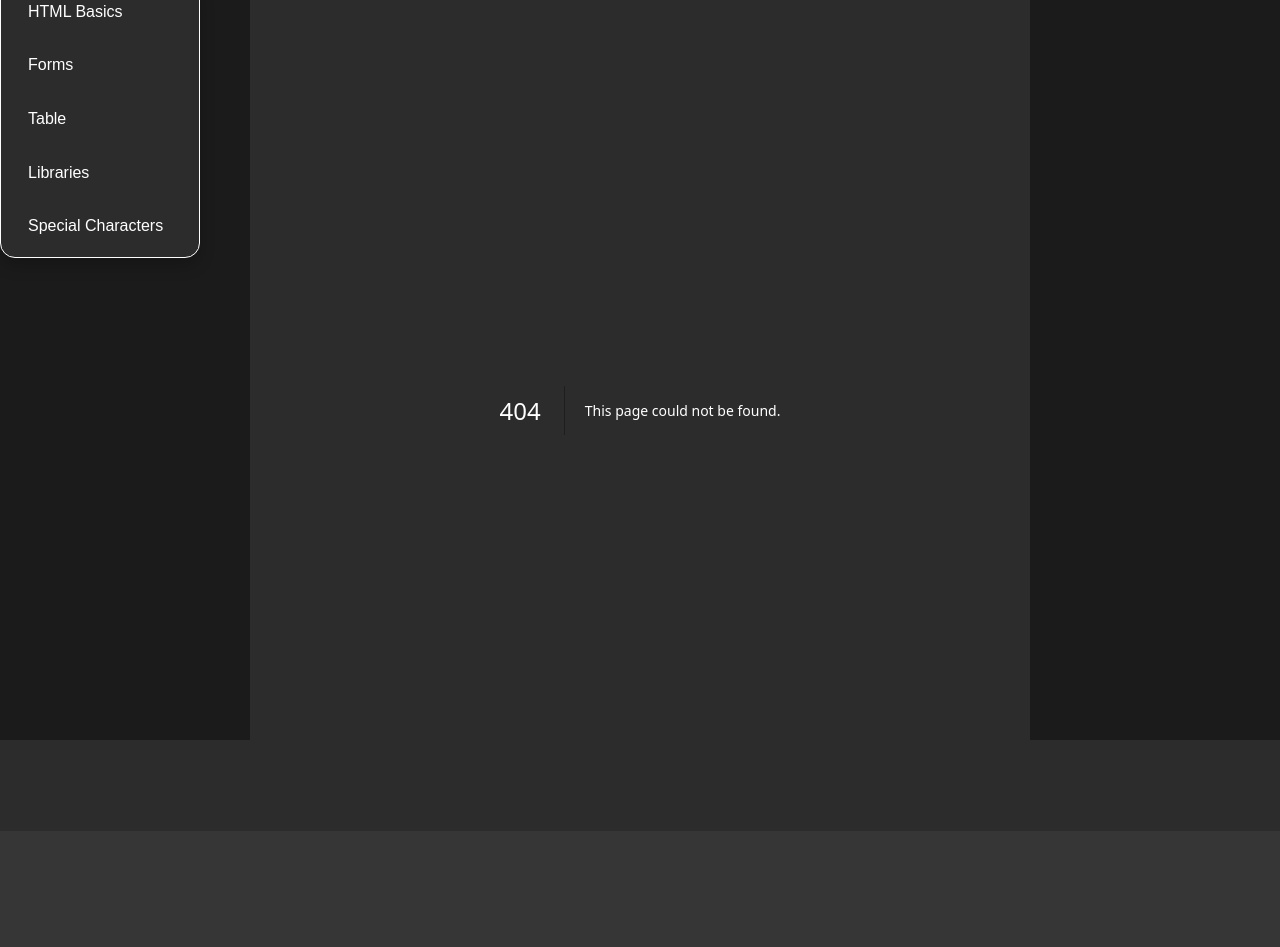
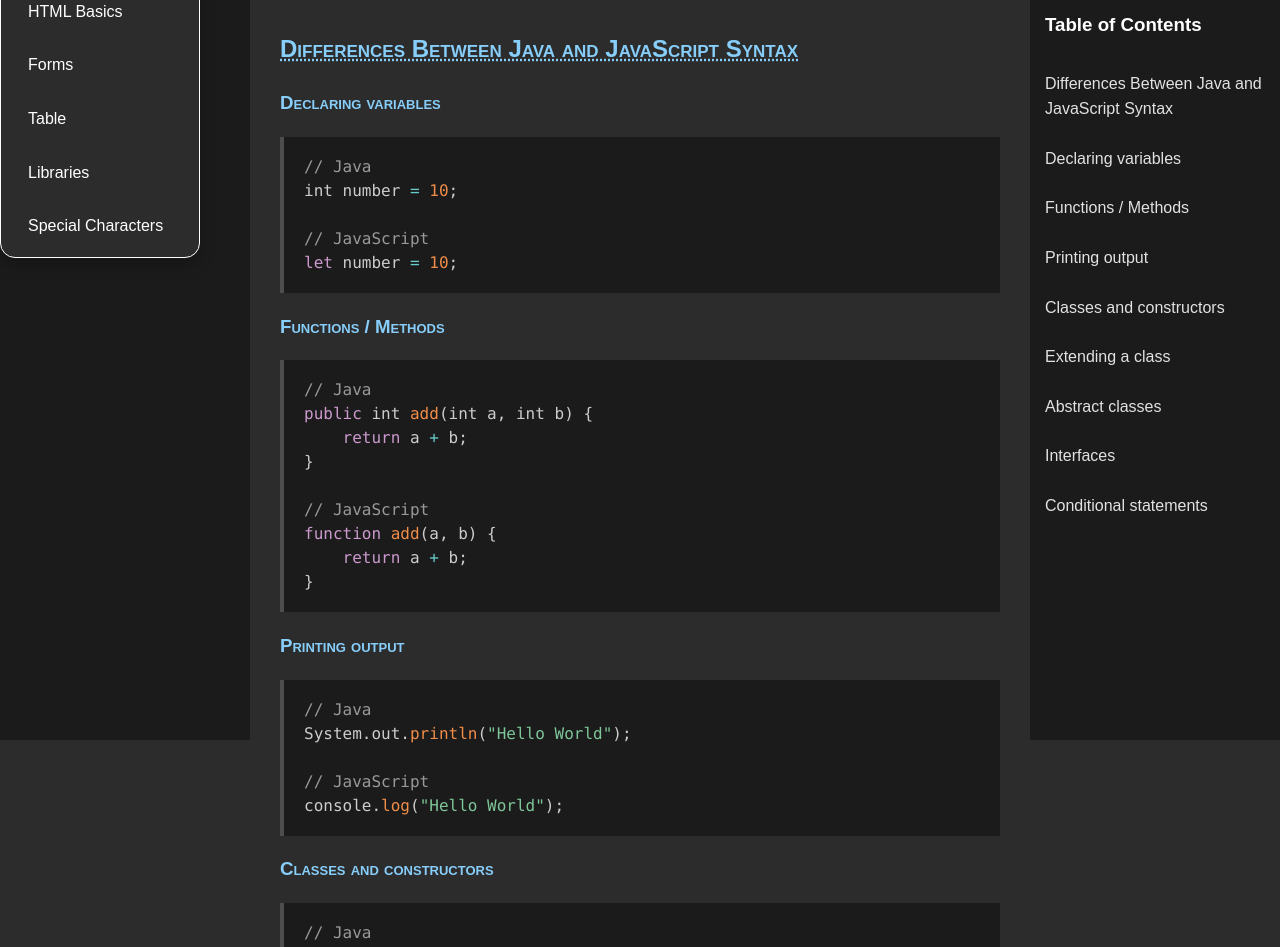
Before and after one commit to tuantrancode/tuantrancode.github.io, a Next.js app in the folder react/: page /Java/java-syntax in a window 1280 px wide. Before the commit this address had no page. Shown: the part 60-1007 px from the top of the page. Before the commit the page ends 891 px from the top, so only its background shows below. Built offline with nearby package versions, Linux system fonts and the light colour scheme.

Commit message:
Added a java syntax section

```diff
--- /dev/null
+++ b/react/src/app/Java/java-syntax/page.js
@@ -0,0 +1,171 @@
+import React from "react";
+import CodeBlock from "@/components/shared/CodeBlock";
+
+export default function JavaSyntax() {
+  return (
+    <div>
+
+      {/* Differences Between Java and JavaScript Syntax */}
+      <section>
+        <h2 className="page-header" id="java-vs-javascript">
+          Differences Between Java and JavaScript Syntax
+        </h2>
+
+        <h3 className="section-header" id="variables">
+          Declaring variables
+        </h3>
+        <CodeBlock>{`// Java
+int number = 10;
+
+// JavaScript
+let number = 10;`}</CodeBlock>
+
+        <h3 className="section-header" id="functions-methods">
+          Functions / Methods
+        </h3>
+        <CodeBlock>{`// Java
+public int add(int a, int b) {
+    return a + b;
+}
+
+// JavaScript
+function add(a, b) {
+    return a + b;
+}`}</CodeBlock>
+
+        <h3 className="section-header" id="printing-output">
+          Printing output
+        </h3>
+        <CodeBlock>{`// Java
+System.out.println("Hello World");
+
+// JavaScript
+console.log("Hello World");`}</CodeBlock>
+
+        <h3 className="section-header" id="classes-constructors">
+          Classes and constructors
+        </h3>
+        <CodeBlock>{`// Java
+public class Person {
+    String name;
+    public Person(String name) {
+        this.name = name;
+    }
+}
+
+// JavaScript
+class Person {
+    constructor(name) {
+        this.name = name;
+    }
+}`}</CodeBlock>
+
+        <h3 className="section-header" id="extending-class">
+          Extending a class
+        </h3>
+        <CodeBlock>{`// Java
+public class Animal {
+    public void speak() {
+        System.out.println("Animal sound");
+    }
+}
+
+public class Dog extends Animal {
+    @Override
+    public void speak() {
+        System.out.println("Bark");
+    }
+}
+
+// JavaScript
+class Animal {
+    speak() {
+        console.log("Animal sound");
+    }
+}
+
+class Dog extends Animal {
+    speak() {
+        console.log("Bark");
+    }
+}`}</CodeBlock>
+
+        <h3 className="section-header" id="abstract-classes">
+          Abstract classes
+        </h3>
+        <CodeBlock>{`// Java
+abstract class Shape {
+    abstract void draw();
+}
+
+class Circle extends Shape {
+    void draw() {
+        System.out.println("Drawing Circle");
+    }
+}
+
+// JavaScript (no abstract keyword, emulate using error throwing)
+class Shape {
+    draw() {
+        throw new Error("Method 'draw()' must be implemented");
+    }
+}
+
+class Circle extends Shape {
+    draw() {
+        console.log("Drawing Circle");
+    }
+}`}</CodeBlock>
+
+        <h3 className="section-header" id="interfaces">
+          Interfaces
+        </h3>
+        <CodeBlock>{`// Java
+interface Drawable {
+    void draw();
+}
+
+class Circle implements Drawable {
+    public void draw() {
+        System.out.println("Drawing Circle");
+    }
+}
+
+// JavaScript (using TypeScript for proper interfaces)
+interface Drawable {
+    draw(): void;
+}
+
+class Circle implements Drawable {
+    draw() {
+        console.log("Drawing Circle");
+    }
+}
+
+// Pure JavaScript alternative: define a "protocol" via convention
+class Circle {
+    draw() {
+        console.log("Drawing Circle");
+    }
+}`}</CodeBlock>
+
+        <h3 className="section-header" id="conditional-statements">
+          Conditional statements
+        </h3>
+        <CodeBlock>{`// Java
+if (x > 0) {
+    System.out.println("Positive");
+} else {
+    System.out.println("Negative");
+}
+
+// JavaScript
+if (x > 0) {
+    console.log("Positive");
+} else {
+    console.log("Negative");
+}`}</CodeBlock>
+      </section>
+    </div>
+  );
+}
--- a/react/src/data/navigation.js
+++ b/react/src/data/navigation.js
@@ -44,6 +44,13 @@ const navSections = [
             { name: "Templates", link: "/React/react-templates" },
         ]
     },
+     {
+        section: "Java",
+        pages: [
+            { name: "Java Syntax", link: "/Java/java-syntax" },
+            { name: "Interface vs Inheritance", link: "/Java/java-comparison" },
+        ]
+    },
     {
         section: "Responsive",
         pages: [
@@ -65,4 +72,5 @@ const navSections = [
     }
 ];
 
+// TODO: Add an inheritence vs interface section
 export default navSections;
```
